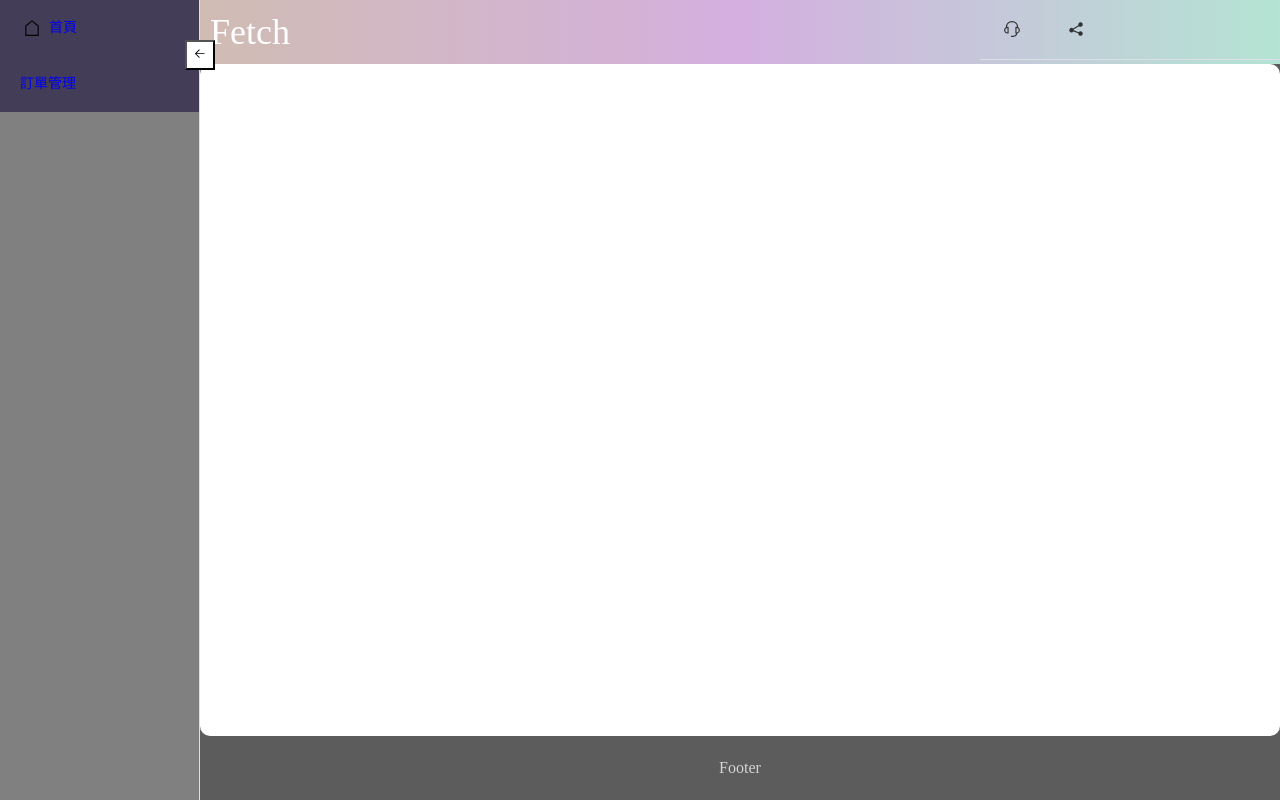
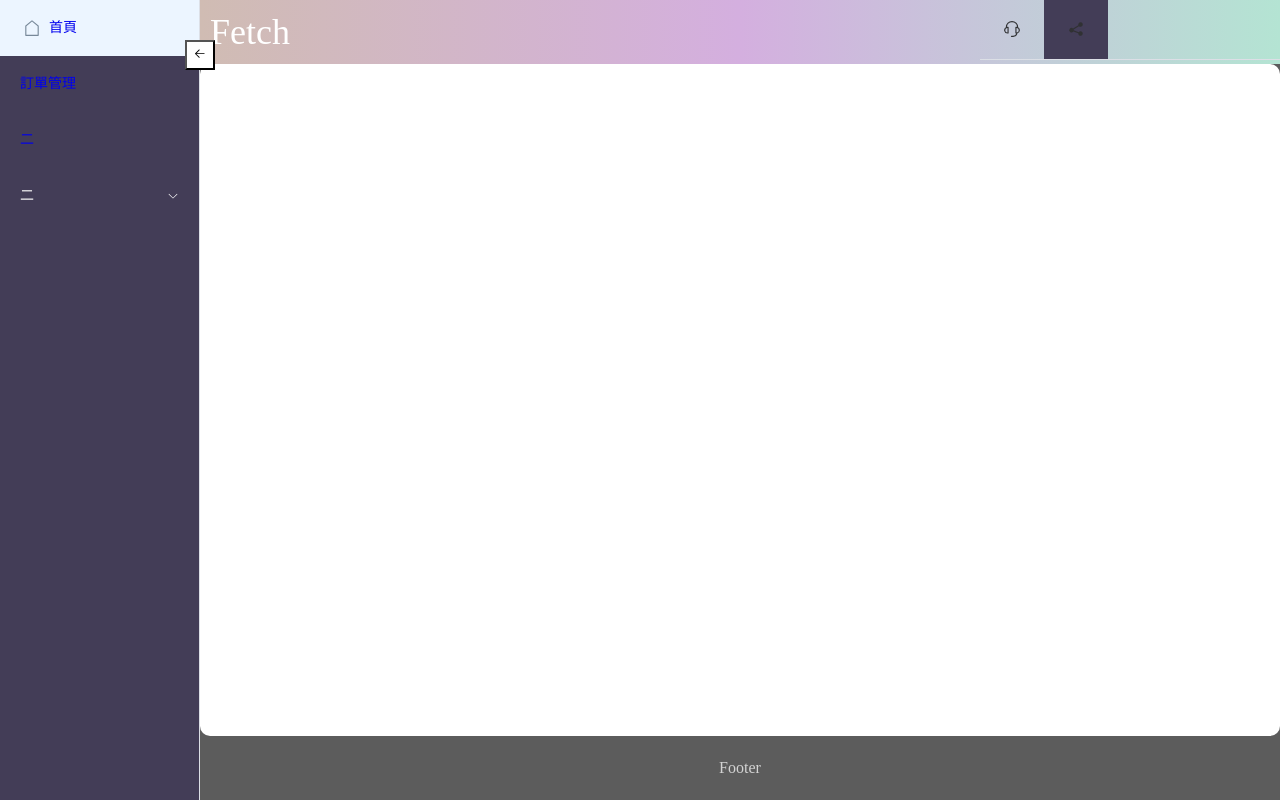
Before and after one commit to cindy951357/fetch-cms-back, a Vue app: page /home in a window 1280 px wide. Built offline with nearby package versions, Linux system fonts and the light colour scheme.

Commit message:
fixed - sidebar text color

```diff
--- a/src/components/Sidebar.vue
+++ b/src/components/Sidebar.vue
@@ -35,7 +35,7 @@
             <template v-for="(secondItem, j) in item.pages" :key="j">
               <template v-if="secondItem.heading">
                 <el-menu-item :index="`${i}-${j}`" @click="handleMenuClick">
-                  <router-link to="/products">{{ secondItem.heading }}</router-link>
+                  <router-link :to="item.route">{{ secondItem.heading }}</router-link>
                 </el-menu-item>
               </template>
               <template v-if="secondItem.sectionTitle && secondItem.route">
@@ -48,7 +48,7 @@
                    <el-menu-item-group>
                     <template v-if="thirdItem.heading">
                       <el-menu-item :index="`${i}-${j}-${k}`">
-                        <router-link to="/contact" @click="handleMenuClick">{{ thirdItem.heading }}</router-link>
+                        <router-link :to="item.route" @click="handleMenuClick">{{ thirdItem.heading }}</router-link>
                       </el-menu-item>
                     </template>
                   </el-menu-item-group>
@@ -107,7 +107,7 @@ const sidebarRef = ref<any>(null);
 
 </script>
 
-<style lang="scss" scoped>
+<style lang="scss">
 .el-menu-vertical-demo:not(.el-menu--collapse) {
     width: 200px;
     height: 100vh;
@@ -124,7 +124,10 @@ const sidebarRef = ref<any>(null);
         color: white;
 
         &:hover {
-            color: black;
+            color: lightslategray;
+        }
+        &:visited {
+          color: white;
         }
     }
   }
--- a/src/data/MenuData.ts
+++ b/src/data/MenuData.ts
@@ -6,6 +6,41 @@ const MainMenuConfig: Array<MenuItem> = [
     route: "/home/order-mgmt",
     keenthemesIcon: "switch",
     bootstrapIcon: "bi-layers",
+  },
+  {
+    heading: "二",
+    route: "/",
+    pages: [
+      {
+        sectionTitle: "二之一",
+        route: "/",
+        keenthemesIcon: "abstract-38",
+        bootstrapIcon: "bi-printer",
+        sub: [
+          {
+            heading: "二之一之一",
+            route: "/",
+          },
+          {
+            heading: "二之一之二",
+            route: "/",
+          },
+        ],
+      },
+      {
+        sectionTitle: "二之二",
+        route: "/",
+        keenthemesIcon: "basket",
+        bootstrapIcon: "bi-cart",
+        sub: [
+          {
+            heading: "二之二之一",
+            route: "/",
+          },
+
+        ],
+      },
+    ],
   },
   /*{
     pages: [
--- a/src/views/HomeView.vue
+++ b/src/views/HomeView.vue
@@ -17,3 +17,14 @@ export default {
   },
 }
 </script>
+
+<style>
+.home {
+  display: flex;
+  justify-content: center;
+  align-items: center;
+  height: 100%;
+  width: 100%;
+  overflow: auto;
+}
+</style>
```
